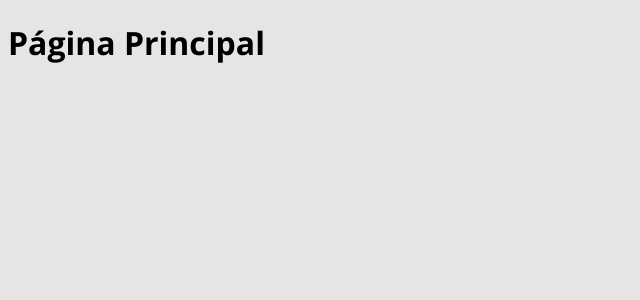
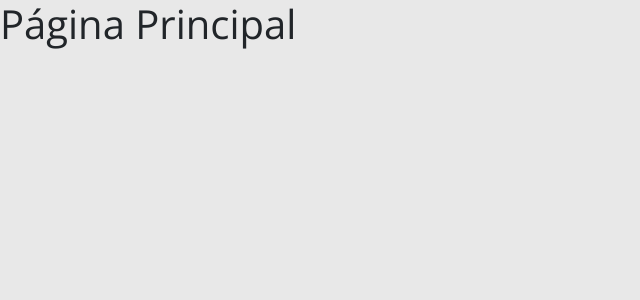
Before and after one commit to cddmiasmin/dsmovie, a React (Create React App) app in the folder frontend/: page / in a window 1280 px wide. Shown: the top 300 px of the page, without its empty margins (0-640 px from the left). Built offline with nearby package versions, Linux system fonts and the light colour scheme.

Commit message:
Bootstrap

```diff
--- a/frontend/src/index.css
+++ b/frontend/src/index.css
@@ -10,7 +10,7 @@
 }
 
 html, body {
-    background-color: #E5E5E5;
+    background-color: #e8e8e8;
 }
 
 a, a:hover {
--- a/frontend/src/index.tsx
+++ b/frontend/src/index.tsx
@@ -1,5 +1,6 @@
 import React from 'react';
 import ReactDOM from 'react-dom';
+import 'bootstrap/dist/css/bootstrap.css';
 import './index.css';
 import App from './App';
 
```
